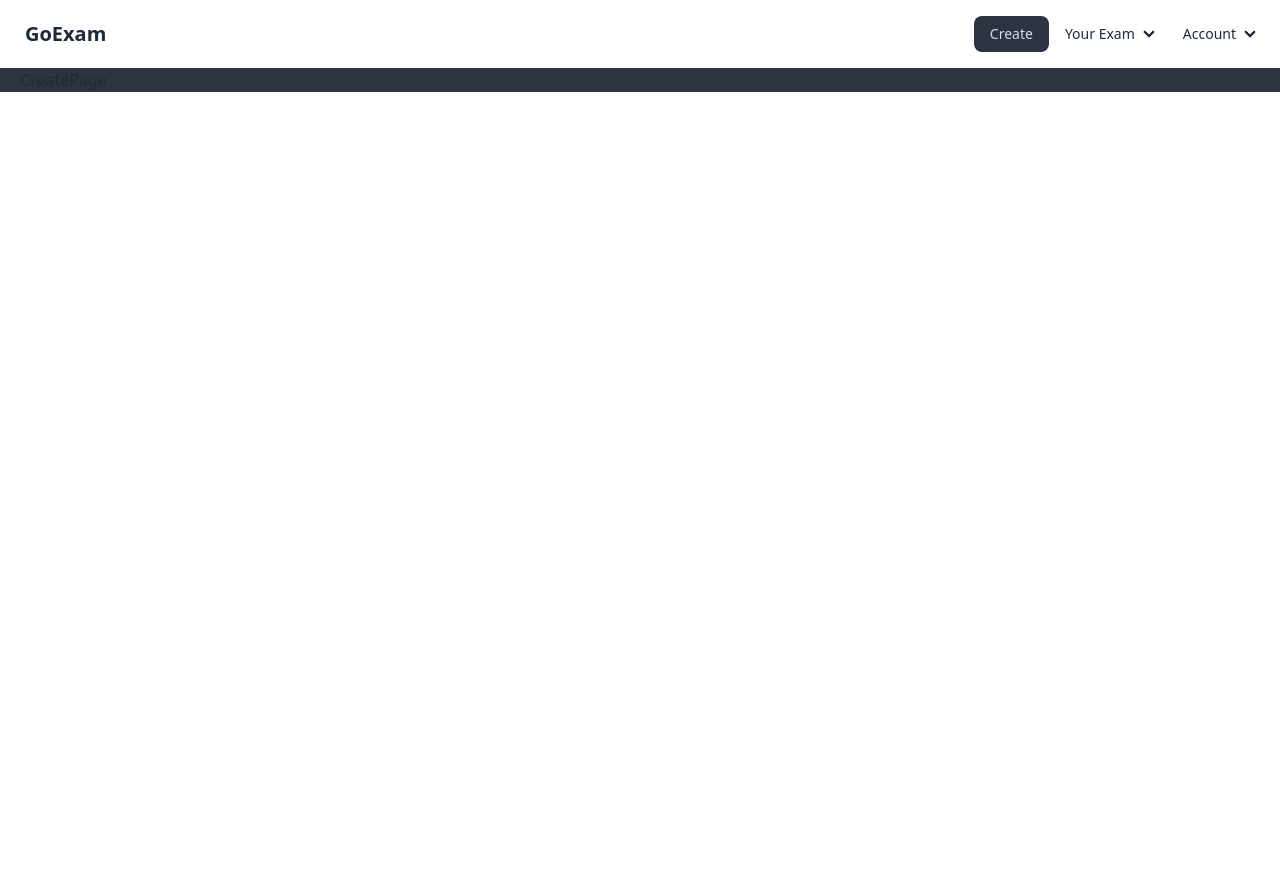
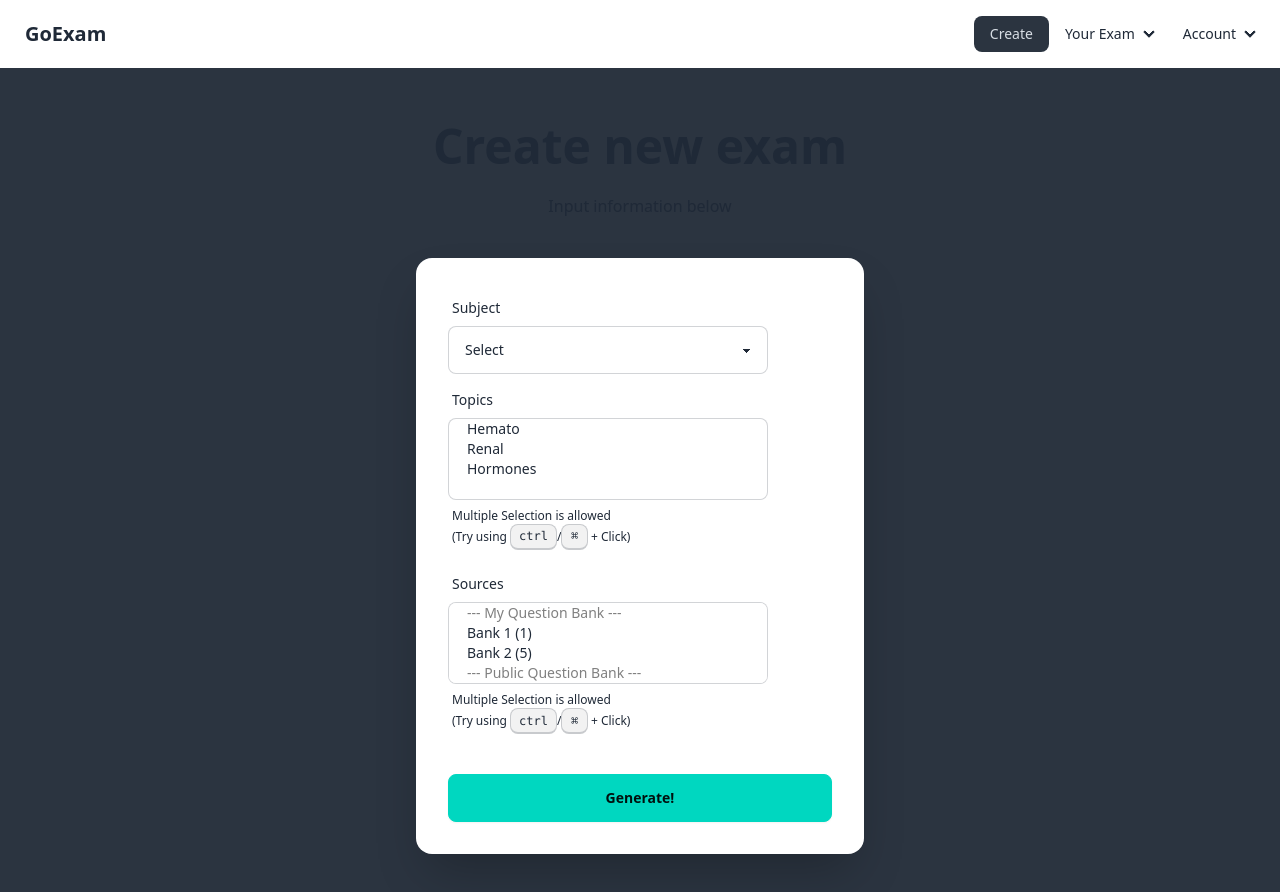
Before and after one commit to plykung/goExam-remake, a Next.js app: page /create in a window 1280 px wide. Shown: the top 892 px of the page. Before the commit the page ends 800 px from the top, so only its background shows below. Built offline with nearby package versions, Linux system fonts and the light colour scheme.

Commit message:
update mock for create new exam page

```diff
--- a/app/create/page.tsx
+++ b/app/create/page.tsx
@@ -1,8 +1,74 @@
 export default function CreatePage() {
 
     return (
-        <div className="px-5 bg-neutral">
-            <p>CreatePage</p>
+        <div className="p-5 bg-neutral">
+
+            <div className="hero min-h-screen">
+                <div className="hero-content flex-col text-center">
+                    <div className="max-w-md">
+                        <h1 className="text-5xl font-bold">Create new exam</h1>
+                        <p className="py-6">Input information below</p>
+                    </div>
+
+                    <div>
+                        <div className="card shrink-0 min-w-full md:max-w-sm  shadow-2xl bg-base-100 md:min-w-[35vw] ">
+                            <form className="card-body text-start">
+
+                                <div className="form-control">
+                                    <label className="label">
+                                        <span className="label-text">Subject</span>
+                                    </label>
+                                    <select className="select select-bordered w-full max-w-xs">
+                                        <option disabled selected>Select</option>
+                                        <option>Math</option>
+                                        <option>Science</option>
+                                        <option>Medic</option>
+                                    </select>
+                                </div>
+
+                                <div className="form-control">
+                                    <label className="label">
+                                        <span className="label-text">Topics</span>
+                                    </label>
+                                    <select multiple className="select select-bordered w-full max-w-xs">
+                                        <option>Hemato</option>
+                                        <option>Renal</option>
+                                        <option>Hormones</option>
+                                    </select>
+                                    <div className="label">
+                                        <span className="label-text-alt">Multiple Selection is allowed<br />(Try using <kbd className="kbd">ctrl</kbd>/<kbd className="kbd">⌘</kbd> + Click)</span>
+                                    </div>
+                                </div>
+
+                                <div className="form-control">
+                                    <label className="label">
+                                        <span className="label-text">Sources</span>
+                                    </label>
+                                    <select multiple className="select select-bordered w-full max-w-xs">
+                                        <option disabled>--- My Question Bank ---</option>
+                                        <option>Bank 1 (1)</option>
+                                        <option>Bank 2 (5)</option>
+                                        <option disabled>--- Public Question Bank ---</option>
+                                        <option>NL2023 (300)</option>
+                                        <option>NL2022 (300)</option>
+                                        <option>NL2021 (300)</option>
+                                    </select>
+                                    <div className="label">
+                                        <span className="label-text-alt">Multiple Selection is allowed<br />(Try using <kbd className="kbd">ctrl</kbd>/<kbd className="kbd">⌘</kbd> + Click)</span>
+                                    </div>
+                                </div>
+
+
+                                <div className="form-control mt-6">
+                                    <button className="btn btn-accent">Generate!</button>
+                                </div>
+                            </form>
+                        </div>
+                    </div>
+                </div>
+            </div>
+
+
         </div>
 
     )
```
